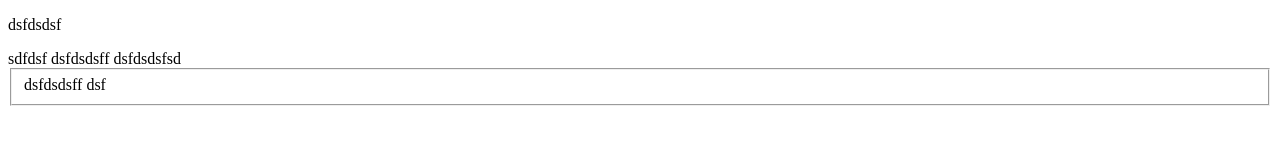
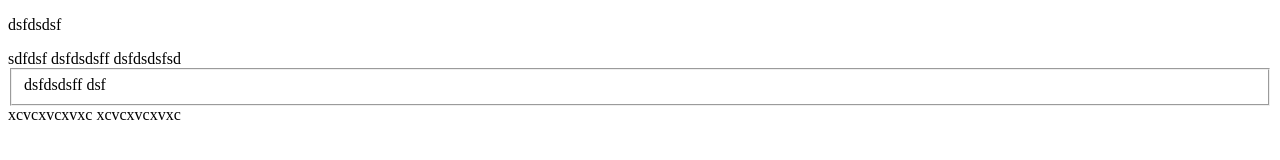
Before and after one commit to carloskpotedev/FirstRepos, a plain HTML site: page index.html in a window 1280 px wide. Drawn offline with Linux system fonts and the light colour scheme.

Commit message:
con el otro

```diff
--- a/index.html
+++ b/index.html
@@ -13,5 +13,7 @@
     <fieldset>dsfdsdsff
         dsf
     </fieldset>
+    xcvcxvcxvxc
+    xcvcxvcxvxc
 </body>
 </html>
```
